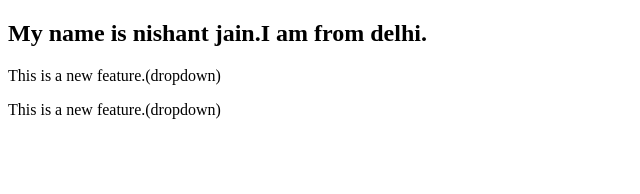
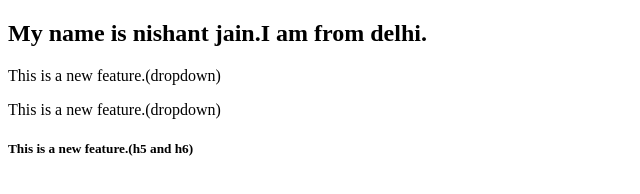
Before and after one commit to nishantjain8920/practice14, a plain HTML site: page index.html in a window 1280 px wide. Shown: the whole page, without its empty margins (0-640 px from the left). Drawn offline with Linux system fonts and the light colour scheme.

Commit message:
add both changes

```diff
--- a/index.html
+++ b/index.html
@@ -9,5 +9,6 @@
     <h2>My name is nishant jain.I am from delhi.</h2>
     <p>This is a new feature.(dropdown)</p>
     <p>This is a new feature.(dropdown)</p>
+    <h5>This is a new feature.(h5 and h6)</h5>
 </body>
 </html>
```
